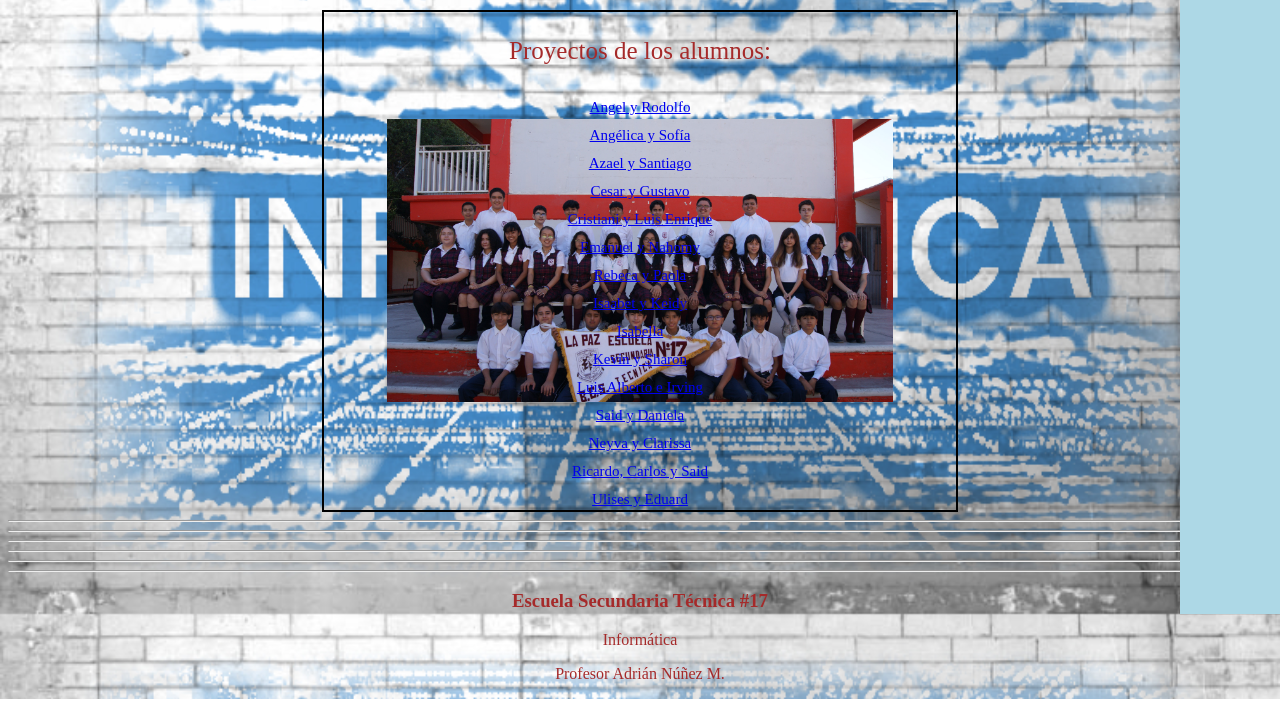
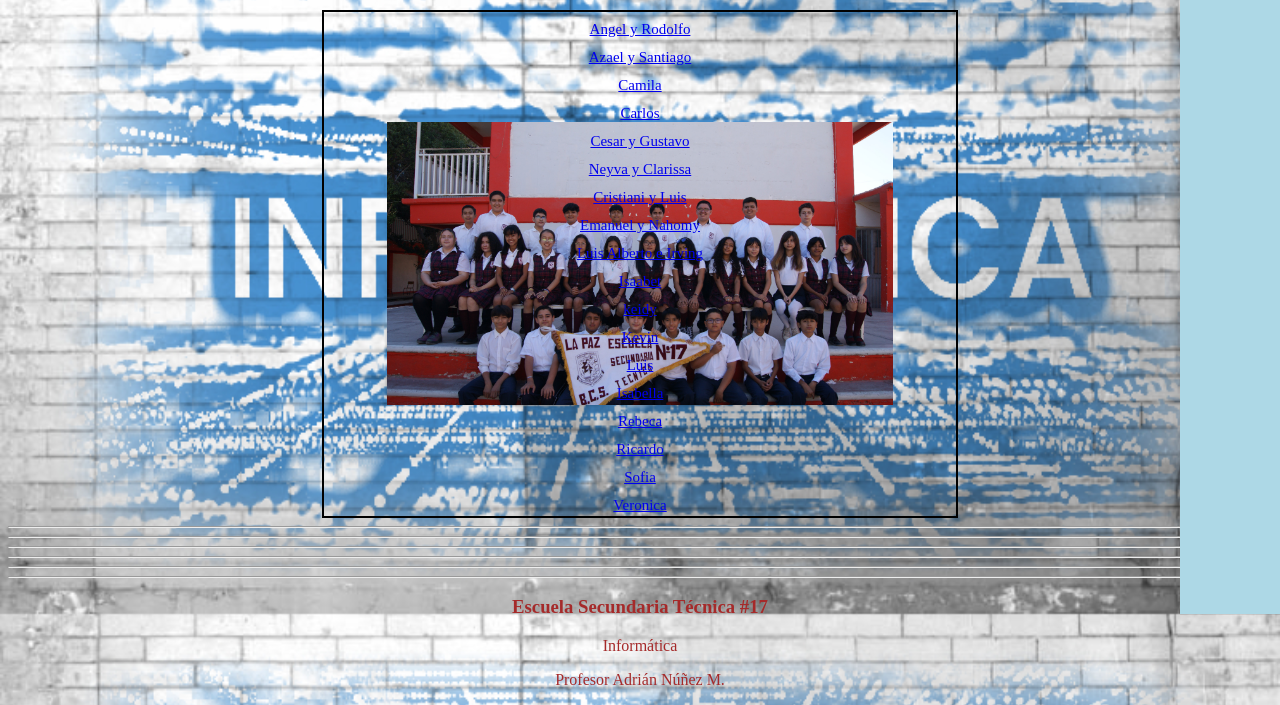
Before and after one commit to Informatica17/Trabajos2023, a plain HTML site: page 2/Organizador Semanal/index.html in a window 1280 px wide. Shown: the part 186-891 px from the top of the page. Drawn offline with Linux system fonts and the light colour scheme.

Commit message:
Update index.html

```diff
--- a/2/Organizador Semanal/index.html
+++ b/2/Organizador Semanal/index.html
@@ -28,22 +28,25 @@
 				<article>
 					<h2>Trabajos de Segundo Grado</h2>
 					<div class="trabajos2" id="segundo">
-						<p>Proyectos de los alumnos:</p>
-						<a href="proyecto pag web 1/proyecto de angel/angel-emiliano.html">Angel y Rodolfo</a> <br>
-						<a href="proyecto pag web 1/proyecto de angelica y sofia/angelica_sofia.html">Angélica y Sofía</a> <br>
-						<a href="proyecto pag web 1/proyecto de Azael y Santiago/Azael y Santiago.html">Azael y Santiago</a> <br>
-						<a href="proyecto pag web 1/proyecto de cesar y gustavo/Gustavo-Cesar.html">Cesar y Gustavo</a> <br>
-						<a href="proyecto pag web 1/proyecto de Cristiani/Cristiani-Luis.html">Cristiani y Luis Enrique</a> <br>
-						<a href="proyecto pag web 1/Proyecto de Emanuel y Nahomy 1°A/nahomy-emanuel.html">Emanuel y Nahomy</a> <br>
-						<a href="proyecto pag web 1/proyecto de infomatica de paola y rebe/proyecto rebeca-paola.html">Rebeca y Paola</a> <br>
-						<a href="proyecto pag web 1/proyecto de isaabeth y keidy/keidy-isaabeth.html">Isaabet y Keidy</a> <br>
-						<a href="proyecto pag web 1/proyecto de isabella/isabella.html">Isabella</a> <br>
-						<a href="proyecto pag web 1/proyecto de kevin/kevin y sharon.html">Kevin y Sharon</a> <br>
-						<a href="proyecto pag web 1/proyecto de luis y irving/luis e  irving pagina.html">Luis Alberto e Irving</a> <br>
-						<a href="proyecto pag web 1/PROYECTO DE SAID Y DANI/said-daniela.html">Said y Daniela</a> <br>
-						<a href="proyecto pag web 1/proyecto neyva y clarissa/clarissa-neyva.html">Neyva y Clarissa</a> <br>
-						<a href="proyecto pag web 1/trabajos ricardo y carlos/trabajosricardocarlosysaid.html">Ricardo, Carlos y Said</a> <br>
-						<a href="proyecto pag web 1/ulises y eduard/ulises-eduard.html">Ulises y Eduard</a> <br>
+						<a href="ANGEL/2 104 organizador Angel.html">Angel y Rodolfo</a> <br>
+						<a href="Azael y Santiago/organizador.html">Azael y Santiago</a> <br>
+						<a href="camila/organizador camila.html">Camila</a> <br>
+						<a href="carlos/organizador semanal cap carlos.html">Carlos</a> <br>
+						<a href="Cesar/Pagina cesar.html">Cesar y Gustavo</a> <br>
+						<a href="clarissa/2 104 organizador clarissa.html">Neyva y Clarissa</a> <br>
+						<a href="Cristiani/2 104pag Organizador Cristiani.html">Cristiani y Luis</a> <br>
+						<a href="Emmanuel/Organizador Emmanuel.html">Emanuel y Nahomy</a> <br>
+						<a href="irving/Organizador irving.html">Luis Alberto e Irving</a> <br>
+						<a href="isaabeth/organizador semanal.html">Isaabet</a> <br>
+						<a href="keidy/organizador keidy.html">keidy</a> <br>
+						<a href="Kevin/Bosquejo segundo.html">Kevin</a> <br>
+						<a href="LUIS/2 104 pag Organozador luis.html">Luis</a> <br>
+						<a href="rebeca e isabella/organizador semanal de isabella.html">Isabella</a> <br>
+						<a href="rebeca e isabella/organizador semanal de rebeca.html">Rebeca</a> <br>
+						<a href="ricardo/organizador semanal cap ricardo.html">Ricardo</a> <br>
+						<a href="SOFIA/Página 001.html">Sofia</a> <br>
+						<a href="Veronica/103 Organizador Semanal.html">Veronica</a> <br>
+
 					</div>
 					<hr>
 
```
